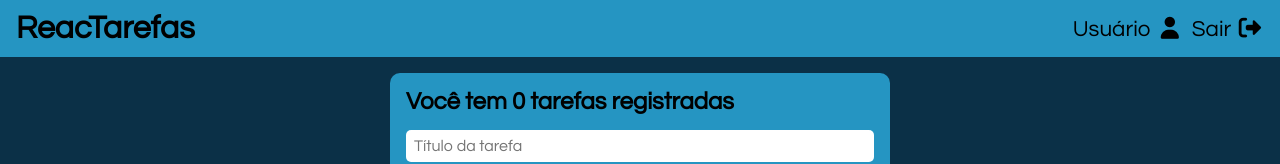
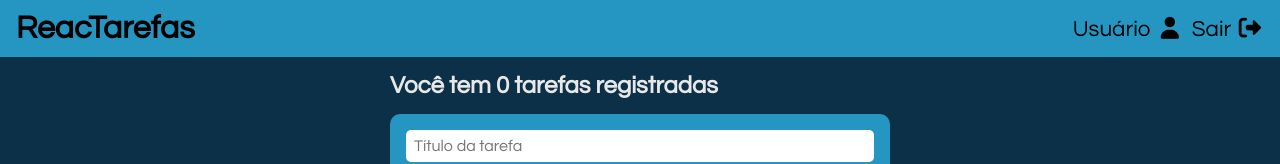
Before and after one commit to SRochaGabriel/ReacTarefas, a React (Vite) app: page / in a window 1280 px wide. Shown: the top 164 px of the page. Built offline with nearby package versions, Linux system fonts and the light colour scheme; no server answers; the database is empty; sample sign-in values are in the browser's storage.

Commit message:
Comentando o código

```diff
--- a/src/App.jsx
+++ b/src/App.jsx
@@ -5,15 +5,18 @@ import { useAuth } from './context/AuthContext';
 import { useEffect } from 'react';
 
 function App() {
+  // valores do contexto e instância do navigate
   const { user, loadingUser } = useAuth();
   const navigate = useNavigate();
 
+  // caso usuário esteja logado, não deixa ele na página auth
   useEffect(() => {
     if (!loadingUser && user) {
       navigate('/');
     }
   }, [user, loadingUser]);
 
+  // retorno que indica que a aplicação está conferindo se o usuário está autenticado
   if (loadingUser) {
     return (
       <Layout>
@@ -22,6 +25,7 @@ function App() {
     )
   }
 
+  // retorna o componente de login dentro do layout padrão
   return (
     <Layout>
       <Login />
--- a/src/components/Layout.jsx
+++ b/src/components/Layout.jsx
@@ -4,14 +4,18 @@ import Modal from "./Modal";
 import Reauthentication from "./Reauthentication";
 
 export default function Layout({ children }) {
+    // Definindo states
     const [reauthenticating, setReauthenticating] = useState(false);
     const [showUserModal, setShowUserModal] = useState(false);
     const [isDelete, setIsDelete] = useState(false);
 
+    // Valores do contexto
     const { user, logout } = useAuth();
 
+    // Layout padrão da aplicação
     return (
         <>
+            {/* Header que exibe botões de 'usuário' e 'sair' caso o usuário esteja logado */}
             <header>
                 <h1>ReacTarefas</h1>
 
@@ -27,6 +31,7 @@ export default function Layout({ children }) {
                 )}
             </header>
 
+            {/* Modal que exibe as informações do usuário */}
             {showUserModal && (
                 <Modal setShowUserModal={setShowUserModal} modaltype={'user'}>
                     <div className="user-info-container">
@@ -37,8 +42,8 @@ export default function Layout({ children }) {
 
                         <div className="full-line"></div>
 
-                        {reauthenticating ?
-                            <Reauthentication setReauthenticating={setReauthenticating} isDelete={isDelete}/> :
+                        {/* Caso o usuário vá editar infos ou deletar a conta, exibe o componente 'Reauthentication', caso contrário, apenas exibe os botões de 'editar' e 'deletar' */}
+                        {reauthenticating ? <Reauthentication setReauthenticating={setReauthenticating} isDelete={isDelete}/> :
                             (
                                 <>
                                     <div className="user-info-body">
@@ -63,10 +68,12 @@ export default function Layout({ children }) {
                 </Modal>
             )}
 
+            {/* conteúdo principal que é definido via children */}
             <main>
                 {children}
             </main>
 
+            {/* rodapé */}
             <footer>
                 Desenvolvido por <a href="http://github.com/srochagabriel" target="_blank"><i className="fa-brands fa-github"/> SRochaGabriel</a>
             </footer>
--- a/src/components/Modal.jsx
+++ b/src/components/Modal.jsx
@@ -1,16 +1,20 @@
-import { useEffect, useRef } from 'react';
+import { useRef } from 'react';
 import ReactDom from 'react-dom';
 
 export default function Modal({ children, setShowUserModal, setShowTaskModal, setEditTaskModal, modaltype }) {
+    // definindo uma Ref que vai ser associada ao modal
     const modalRef = useRef();
 
+    // criando um modal via createPortal na div de id 'portal' dentro de index.html
     return ReactDom.createPortal(
+    // modal que fecha caso um clique ocorra na área do modal, mas fora da área de conteúdo
     <section className="modal" ref={modalRef} onClick={e => {
         if(modalRef.current && modalRef.current === e.target) {
             modaltype === 'task' ? setShowTaskModal(false) :
                 modaltype === 'user' ? setShowUserModal(false) : setEditTaskModal(false);
         }
     }}>
+        {/* área de contéudo com um botão de fechamento do modal e que recebe o resto do conteúdo via children */}
         <div className="modal-content">
             <button className='close-modal-btn' onClick={() => {
                 modaltype === 'task' ? setShowTaskModal(false) :
--- a/src/components/Task.jsx
+++ b/src/components/Task.jsx
@@ -2,12 +2,15 @@ import { useEffect, useState } from "react";
 import Modal from "./Modal";
 
 export default function Task({ task, deleteTask, completeTask, editTask }) {
+    // transformando o timestamp de criação da task em uma data legível
     const creationDate = (new Date(task.createdAt)).toLocaleDateString('pt-BR');
+    // definindo estados
     const [showTaskModal, setShowTaskModal] = useState(false);
     const [editTaskModal, setEditTaskModal] = useState(false);
     const [title, setTitle] = useState('');
     const [description, setDescription] = useState('');
 
+    // useEffect que é chamado quando o modal de editar tarefa é exibido, seta os valores das states 'title' e 'description' de acordo com a task atual
     useEffect(() => {
         if (!editTaskModal) return;
 
@@ -17,6 +20,7 @@ export default function Task({ task, deleteTask, completeTask, editTask }) {
 
     return (
         <>
+            {/* Card (ou item da lista) com informações da tarefa e com opções de concluir, deletar ou editar */}
             <div className="task-card">
                 <div className="task-card-title">
                     <h4 onClick={() => setShowTaskModal(true)}>
@@ -41,6 +45,7 @@ export default function Task({ task, deleteTask, completeTask, editTask }) {
                 </div>
             </div>
 
+            {/* Modal que exibe as informações de uma tarefa */}
             {showTaskModal && (
                 <Modal setShowTaskModal={setShowTaskModal} modaltype={'task'}>
                     <div className="show-task-modal">
@@ -51,6 +56,7 @@ export default function Task({ task, deleteTask, completeTask, editTask }) {
                 </Modal>
             )}
 
+            {/* Modal que permite a edição das informações de uma tarefa */}
             {editTaskModal && (
                 <Modal setEditTaskModal={setEditTaskModal} modaltype={'edit'}>
                     <div className="edit-task-modal">
--- a/src/components/TaskForm.jsx
+++ b/src/components/TaskForm.jsx
@@ -6,10 +6,11 @@ export default function TaskForm({ tasksNumber, addTask, savingTask }) {
     const [error, setError] = useState(false);
 
     return (
+        <>
+            <h2 className="task-number-title">Você tem {tasksNumber} tarefas registradas</h2>
             <section id="task-form-container">
-            <h2>Você tem {tasksNumber} tarefas registradas</h2>
 
-            { error && <h4 style={{color: '#9e0e0eff'}}>{error}</h4>}
+                {error && <h4 style={{ color: '#9e0e0eff' }}>{error}</h4>}
 
                 <form onSubmit={e => {
                     e.preventDefault();
@@ -24,12 +25,13 @@ export default function TaskForm({ tasksNumber, addTask, savingTask }) {
                     setTitle('');
                     setDescription('');
                 }}>
-                <input type="text" placeholder="Título da tarefa" value={title} onChange={e => setTitle(e.target.value)}/>
+                    <input type="text" placeholder="Título da tarefa" value={title} onChange={e => setTitle(e.target.value)} />
 
                     <textarea placeholder="Detalhes da tarefa" value={description} onChange={e => setDescription(e.target.value)}></textarea>
 
                     <button type="submit" className="main-btn">{savingTask ? 'Salvando tarefa...' : 'Adicionar tarefa'}</button>
                 </form>
             </section>
+        </>
     )
 }
--- a/src/components/TaskList.jsx
+++ b/src/components/TaskList.jsx
@@ -1,10 +1,12 @@
 import Task from "./Task"
 
 export default function TaskList({ tasks, selectedTab, fetching, deleteTask, completeTask, editTask }) {
+    // filtra as tarefas a serem exibidas de acordo com a 'tab' selecionada
     const filteredTasks = selectedTab === 'Todas' ? tasks :
         selectedTab === 'Finalizadas' ? tasks.filter(task => task.isDone) :
         tasks.filter(task => !task.isDone);
 
+    // mapeia as tarefas filtradas e exibe um componente Task para cada uma delas
     return (
         <section id="task-list">
             {fetching && <h2>Carregando suas tarefas...</h2>}
--- a/src/main.jsx
+++ b/src/main.jsx
@@ -6,6 +6,7 @@ import { createBrowserRouter, RouterProvider } from 'react-router';
 import TasksPage from './pages/TasksPage.jsx';
 import { AuthProvider } from './context/AuthContext.jsx';
 
+// definindo as rotas do site
 const router = createBrowserRouter([
   {
     path: '/auth',
@@ -17,6 +18,7 @@ const router = createBrowserRouter([
   },
 ]);
 
+// provider das rotas encapsulado pelo provider do contexto
 createRoot(document.getElementById('root')).render(
   <StrictMode>
     <AuthProvider>
```
Also changed, not shown: src/components/Reauthentication.jsx (+9 -0 lines), src/components/Tabs.jsx (+11 -4 lines), src/context/AuthContext.jsx (+15 -0 lines), src/pages/TasksPage.jsx (+13 -0 lines). Lines whose indentation alone changed are shown as unchanged.
